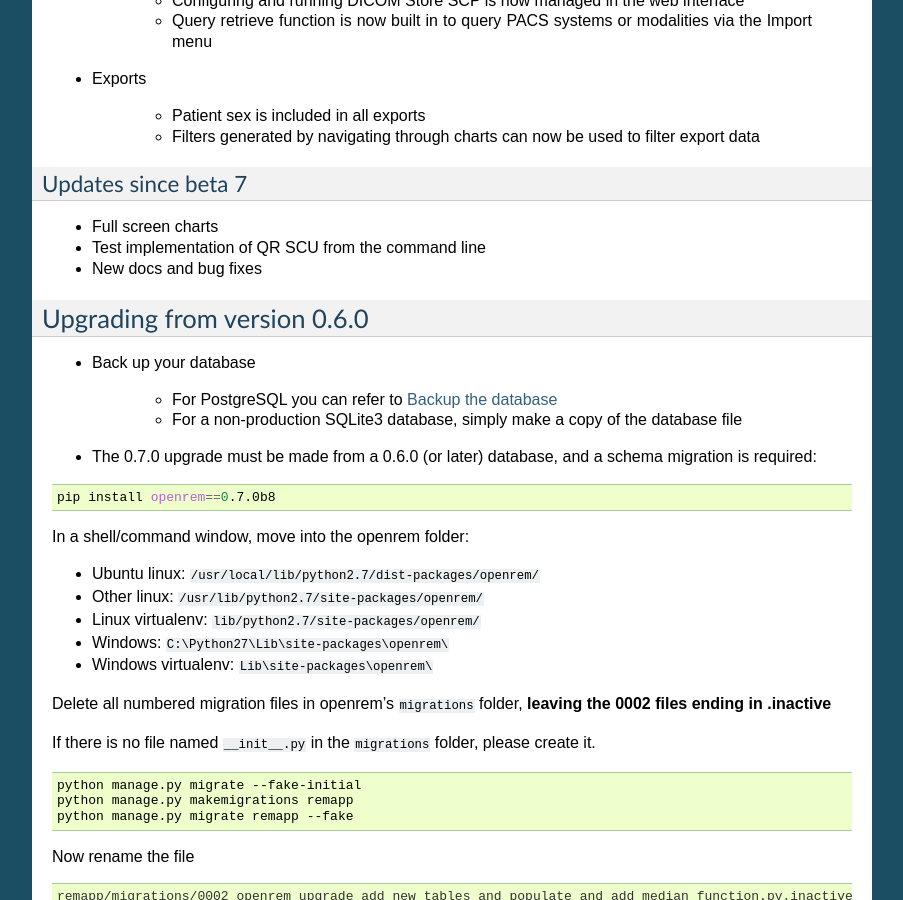
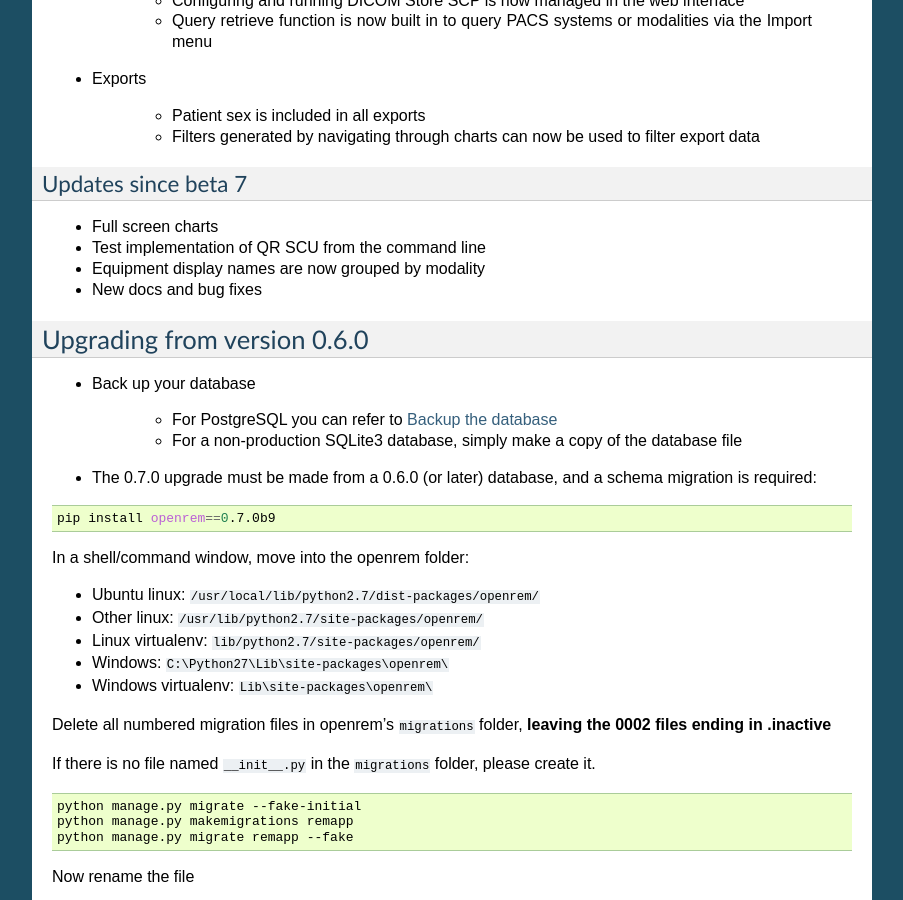
Before and after one commit to ckswilliams/modOpenREM, a Sphinx documentation site: the page built from docs/release-0.7.0.rst, in a window 1280 px wide and 900 px high, scrolled down 722 px. Shown: the whole window, without its empty margins (198-1101 px from the left). Built offline with Sphinx 7.4.7, drawn with Linux system fonts in a browser that asks for light colours.

Commit message:
Bumped beta release number and added the new feature in teh updates section

```diff
--- a/docs/release-0.7.0.rst
+++ b/docs/release-0.7.0.rst
@@ -44,6 +44,7 @@ Updates since beta 7
 ====================
 * Full screen charts
 * Test implementation of QR SCU from the command line
+* Equipment display names are now grouped by modality
 * New docs and bug fixes
 
 ****************************
@@ -59,7 +60,7 @@ Upgrading from version 0.6.0
 
 .. sourcecode:: bash
 
-    pip install openrem==0.7.0b8
+    pip install openrem==0.7.0b9
 
 In a shell/command window, move into the openrem folder:
 
```
